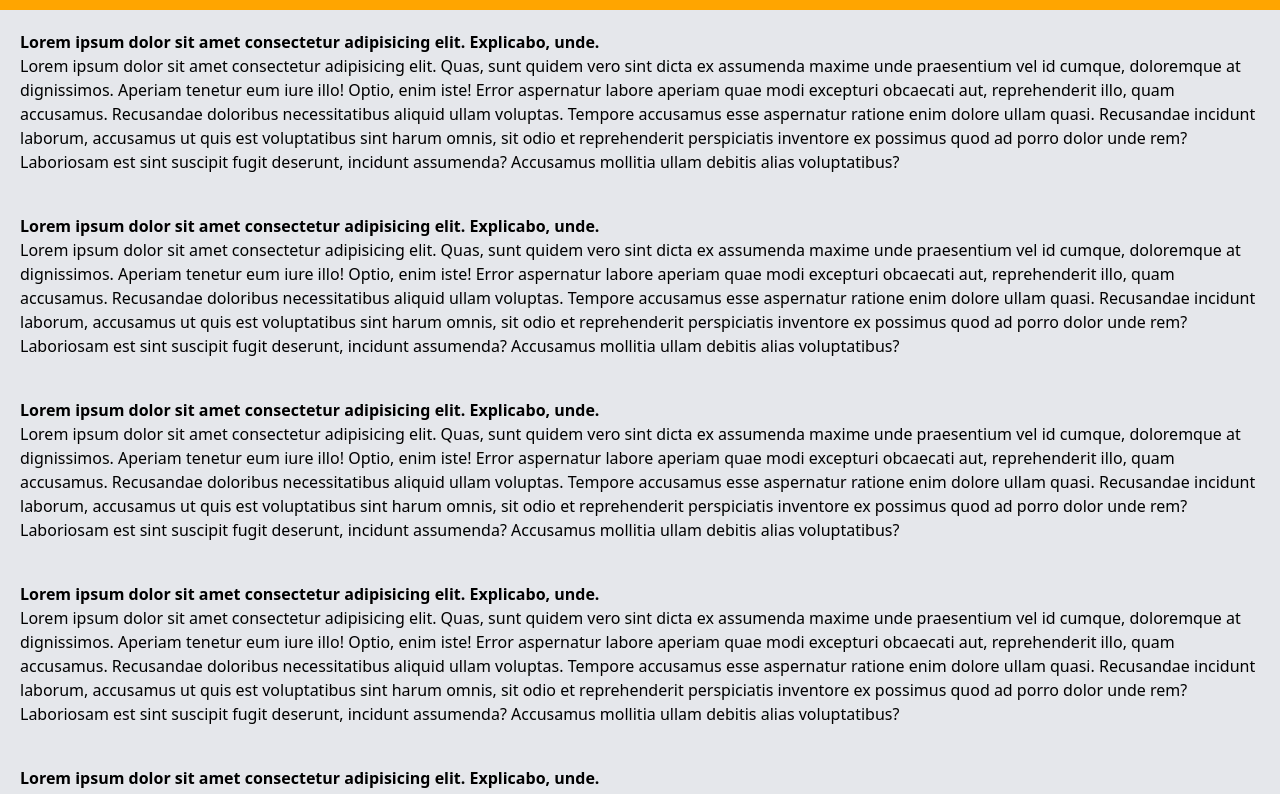
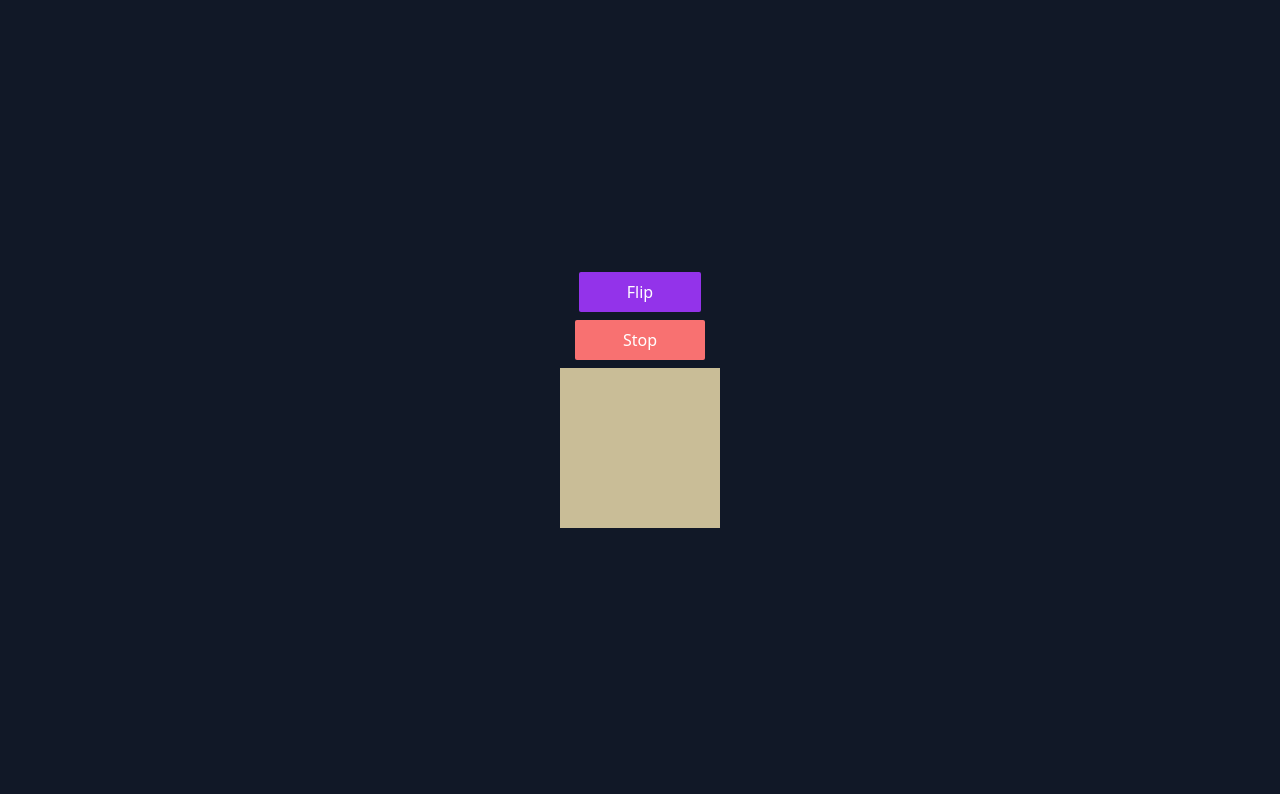
Before and after one commit to rankdeveloper/framer-motion, a React (Vite) app: page / in a window 1280 px wide. Shown: the top 794 px of the page. Built offline with nearby package versions, Linux system fonts and the light colour scheme.

Commit message:
animation controls

```diff
--- /dev/null
+++ b/src/AnimationControls.tsx
@@ -0,0 +1,48 @@
+import { motion, useAnimationControls } from "framer-motion";
+
+export default function AnimationControls() {
+  const controls = useAnimationControls();
+  const handleFlip = () => {
+    controls.start("flip");
+  };
+  const stopFlip = () => {
+    controls.stop("exit");
+  };
+  return (
+    <div className="h-screen flex flex-col items-center justify-center bg-gray-900">
+      <button
+        className="bg-purple-600 text-white py-2 px-12 rounded-sm mb-2"
+        onClick={handleFlip}
+      >
+        Flip
+      </button>
+      <button
+        className="bg-red-400 text-white py-2 px-12 rounded-sm mb-2"
+        onClick={stopFlip}
+      >
+        Stop
+      </button>
+      <motion.div
+        className="w-40 h-40 bg-orange-600"
+        variants={{
+          initial: {
+            rotate: 0,
+            background: "#c9bd97",
+            borderRadius: "0%",
+          },
+          flip: {
+            rotate: 360,
+            borderRadius: "20%",
+            transition: { duration: 1, repeat: Infinity, ease: "easeInOut" },
+          },
+          exit: {
+            rotate: 0,
+            borderRadius: "0%",
+          },
+        }}
+        animate={controls}
+        initial="initial"
+      ></motion.div>
+    </div>
+  );
+}
--- a/src/App.tsx
+++ b/src/App.tsx
@@ -4,6 +4,7 @@ import LayoutGroupExample1 from "./LayoutGroup";
 import Animate_Presence_1 from "./assets/Animate_Presence_1";
 import Inview from "./ViewBased";
 import Scroll from "./Scroll";
+import AnimationControls from "./AnimationControls";
 export default function App() {
   return (
     // <div className="h-screen flex flex-col items-center justify-center bg-gray-300">
@@ -15,6 +16,7 @@ export default function App() {
     // </div>
 
     // <Inview />
-    <Scroll />
+    // <Scroll />
+    <AnimationControls />
   );
 }
```
